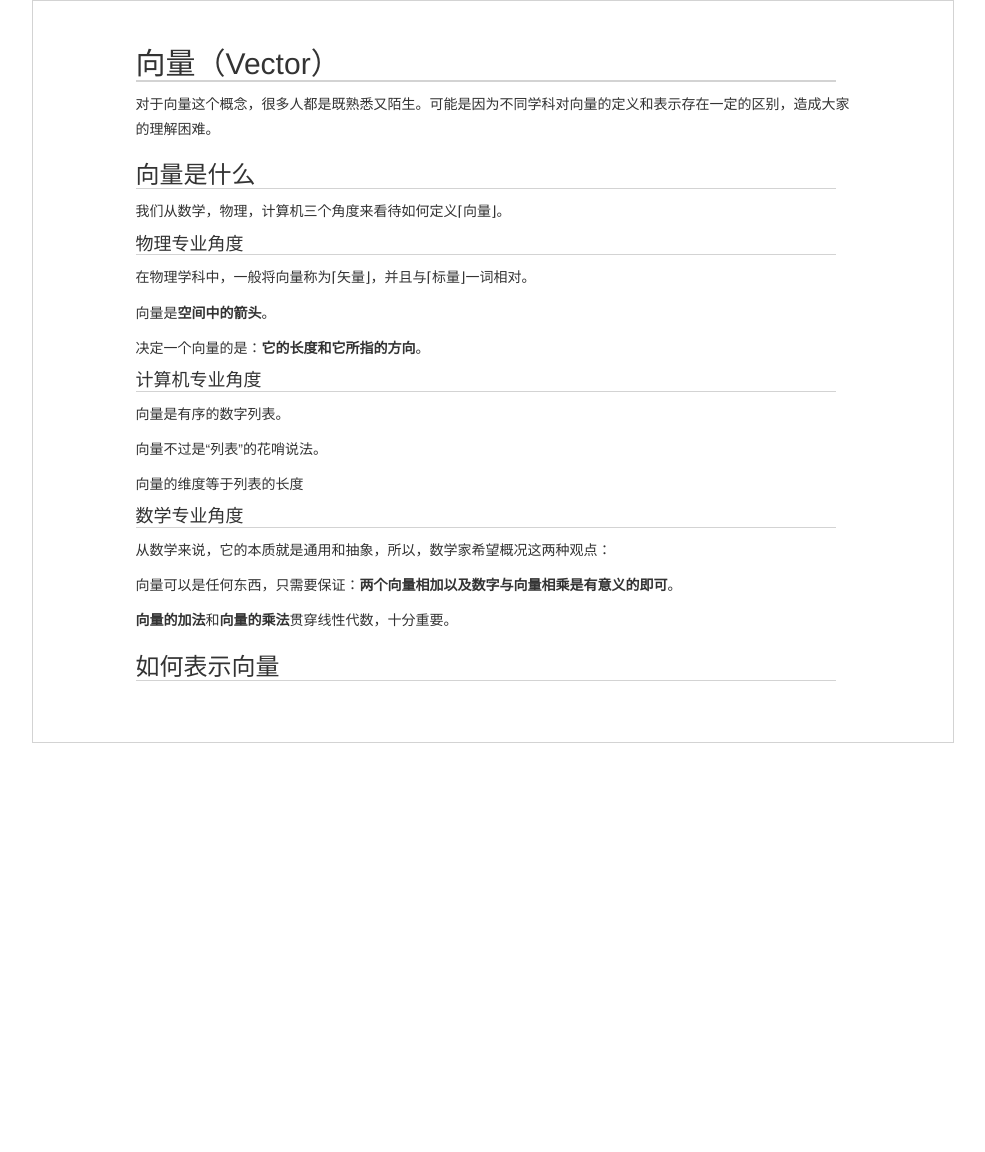
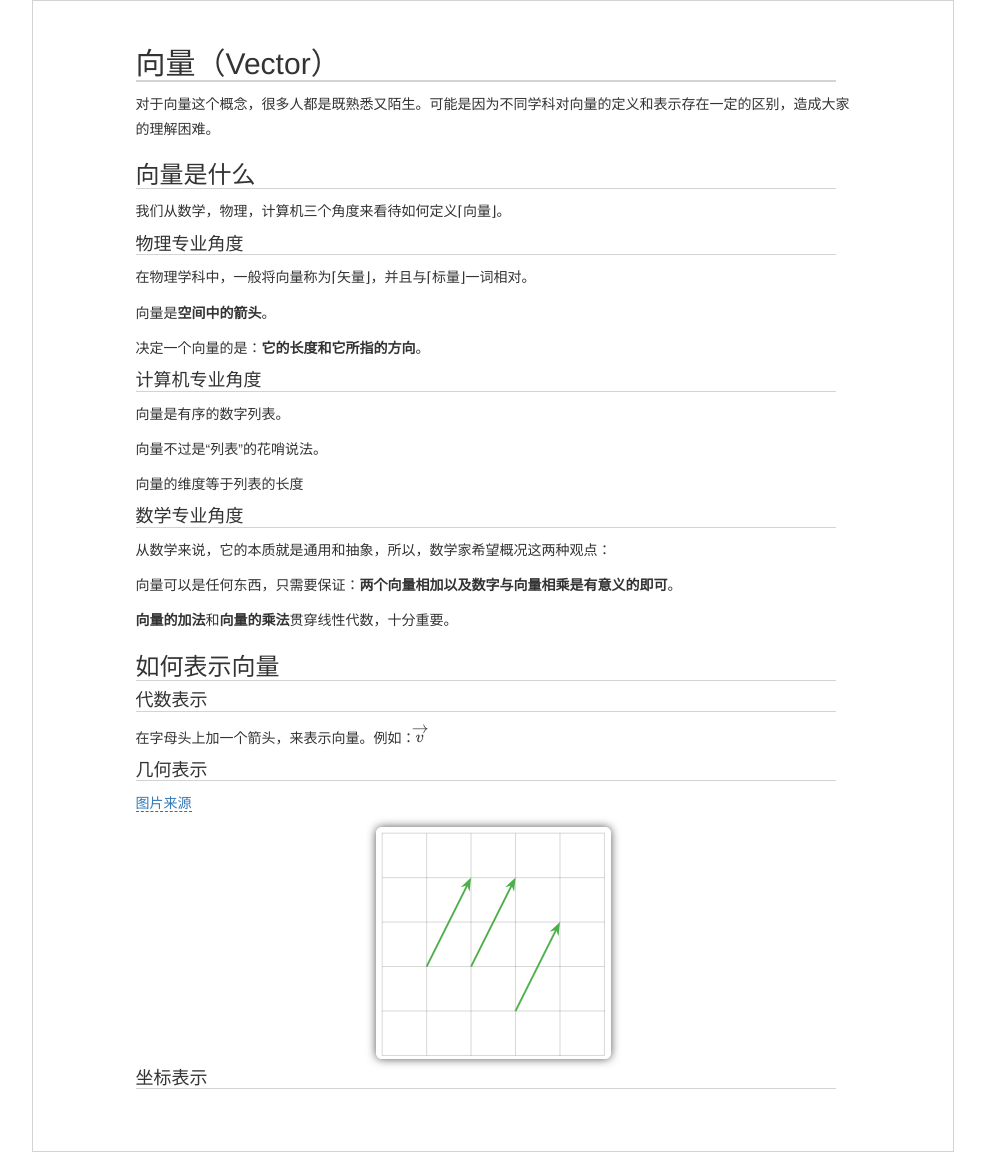
Before and after one commit to luli100/luli100.github.io, a Jekyll site: the page built from _posts/2023-11-08-vector.md, in a window 1280 px wide. Shown: the whole page, without its empty margins (147-1132 px from the left). Built offline with Jekyll 4.4.1, drawn with Linux system fonts in a browser that asks for light colours; formulas are drawn with MathJax 3; before the commit the page ends 900 px from its top, so only the background shows below that.

Commit message:
向量的表示

```diff
--- a/_posts/2023-11-08-vector.md
+++ b/_posts/2023-11-08-vector.md
@@ -35,3 +36,14 @@ enable: true
 **向量的加法**和**向量的乘法**贯穿线性代数，十分重要。
 
 ### 如何表示向量
+
+#### 代数表示
+
+在字母头上加一个箭头，来表示向量。例如：$\overrightarrow{v}$
+
+#### 几何表示
+
+[图片来源](https://textbooks.math.gatech.edu/ila/vectors.html)
+<img src="/images/vector_geometry.png">
+
+#### 坐标表示
```
Also changed, not shown: other parts of _posts/2023-11-08-vector.md (+1 -0 lines), images/vector_geometry.png (added).
